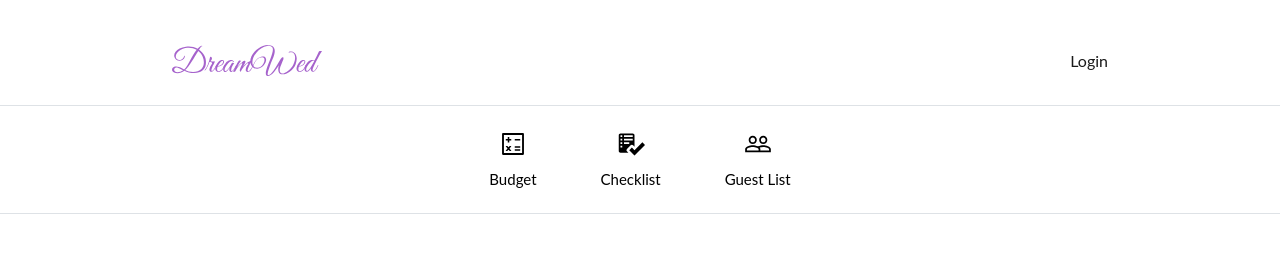
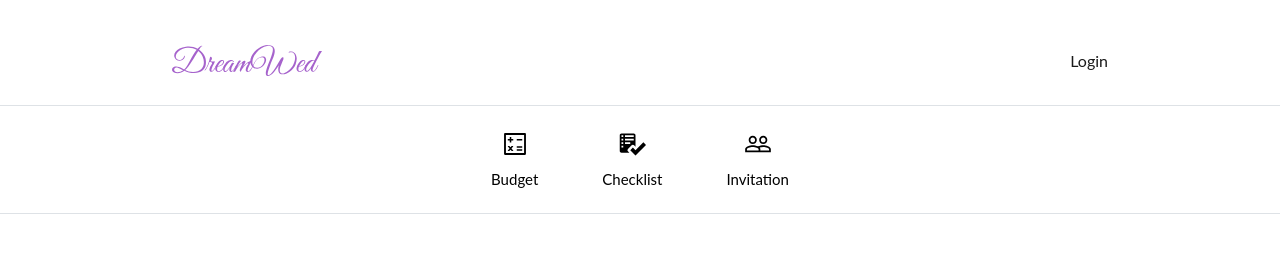
Before and after one commit to daliovic/dreamwed, a React (Create React App) app: page / in a window 1280 px wide. Shown: the top 259 px of the page. Built offline with nearby package versions, Linux system fonts and the light colour scheme; no server answers; the database is empty; a small style sheet from the web is missing; what @react-pdf/renderer would draw is missing.

Commit message:
Added invitation to nav bar

```diff
--- a/src/components/UI/MainNav.js
+++ b/src/components/UI/MainNav.js
@@ -6,7 +6,7 @@ import MainNavItem from './MainNavItem';
 const NAV_ITEMS = [
     { text: "Budget", link: "/budget" },
     { text: "Checklist", link: "/checklist" },
-    { text: "Guest List", link: "/guestList" },
+    { text: "Invitation", link: "/guestList" },
 ]
 const NAV_ICONS = [AiOutlineCalculator, GoChecklist, MdPeopleOutline]
 
```
